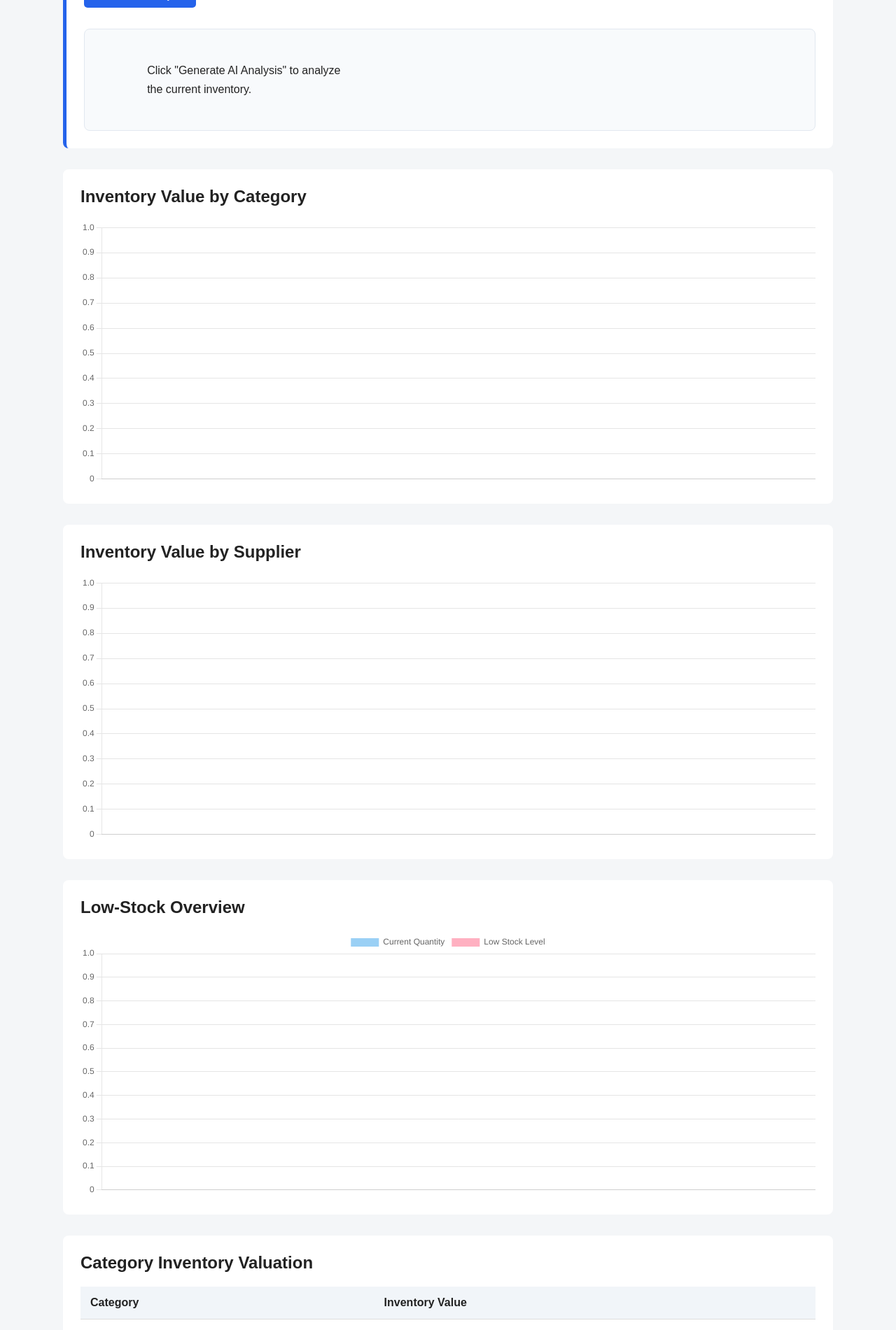
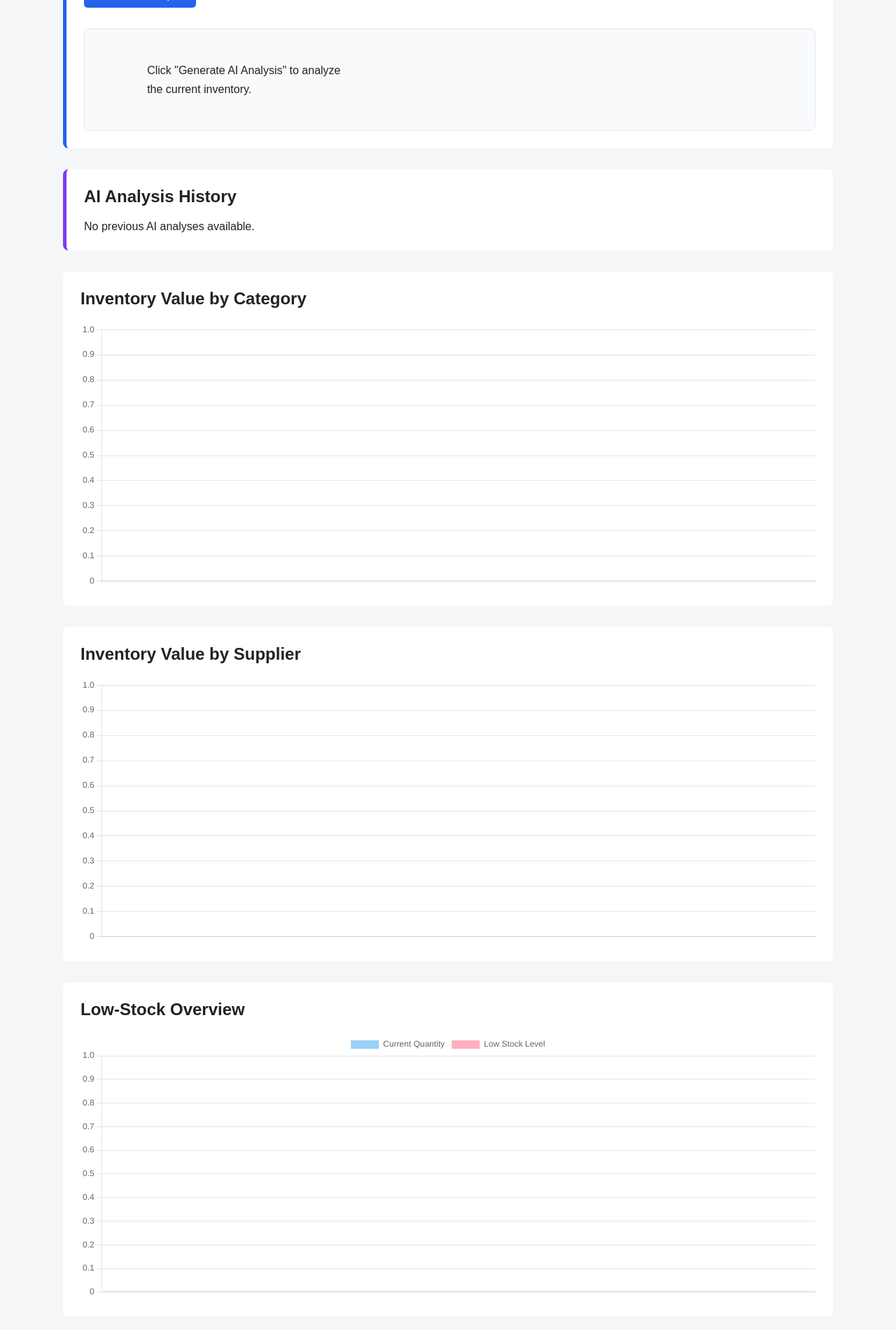
Before and after one commit to successjohnny/inventory-management-system, a FastAPI app: page / in a window 1280 px wide. Shown: the part 471-2372 px from the top of the page at 70% size. Run offline with FastAPI, Linux system fonts and the light colour scheme; the visitor is signed in with stand-in values (Sample User, id 1); parts of the project's set-up code (start-up, migrations or seed data) failed here and were passed over.

Commit message:
Display AI analysis history on dashboard

```diff
--- a/static/style.css
+++ b/static/style.css
@@ -307,6 +307,40 @@ th {
 
 
 /* ==========================================
+   AI Analysis History
+========================================== */
+
+.ai-history {
+    border-left: 5px solid #7c3aed;
+}
+
+.ai-history-list {
+    display: grid;
+    gap: 18px;
+}
+
+.ai-history-item {
+    background: #f8fafc;
+    border: 1px solid #e2e8f0;
+    border-radius: 8px;
+    padding: 18px;
+}
+
+.ai-history-date {
+    color: #64748b;
+    font-size: 0.9rem;
+    font-weight: bold;
+    margin-bottom: 12px;
+}
+
+.ai-history-analysis {
+    color: #1f2937;
+    line-height: 1.7;
+    white-space: pre-wrap;
+}
+
+
+/* ==========================================
    Responsive Design
 ========================================== */
 
--- a/templates/index.html
+++ b/templates/index.html
@@ -92,6 +92,35 @@
                 Click "Generate AI Analysis" to analyze
                 the current inventory.
             </div>
+        </section>
+
+                <!-- AI Analysis History -->
+        <section class="inventory ai-history">
+            <div class="section-header">
+                <h2>AI Analysis History</h2>
+            </div>
+
+            {% if ai_analysis_history %}
+                <div class="ai-history-list">
+                    {% for record in ai_analysis_history %}
+                        <article class="ai-history-item">
+                            <p class="ai-history-date">
+                                {{ record.created_at.strftime(
+                                    "%d %b %Y, %H:%M"
+                                ) }}
+                            </p>
+
+                            <div class="ai-history-analysis">
+                                {{ record.analysis }}
+                            </div>
+                        </article>
+                    {% endfor %}
+                </div>
+            {% else %}
+                <p>
+                    No previous AI analyses available.
+                </p>
+            {% endif %}
         </section>
 
         <!-- Inventory Value by Category Chart -->
```
Also changed, not shown: routers/products.py (+18 -1 lines), tests/test_product_routes.py (+102 -0 lines).
